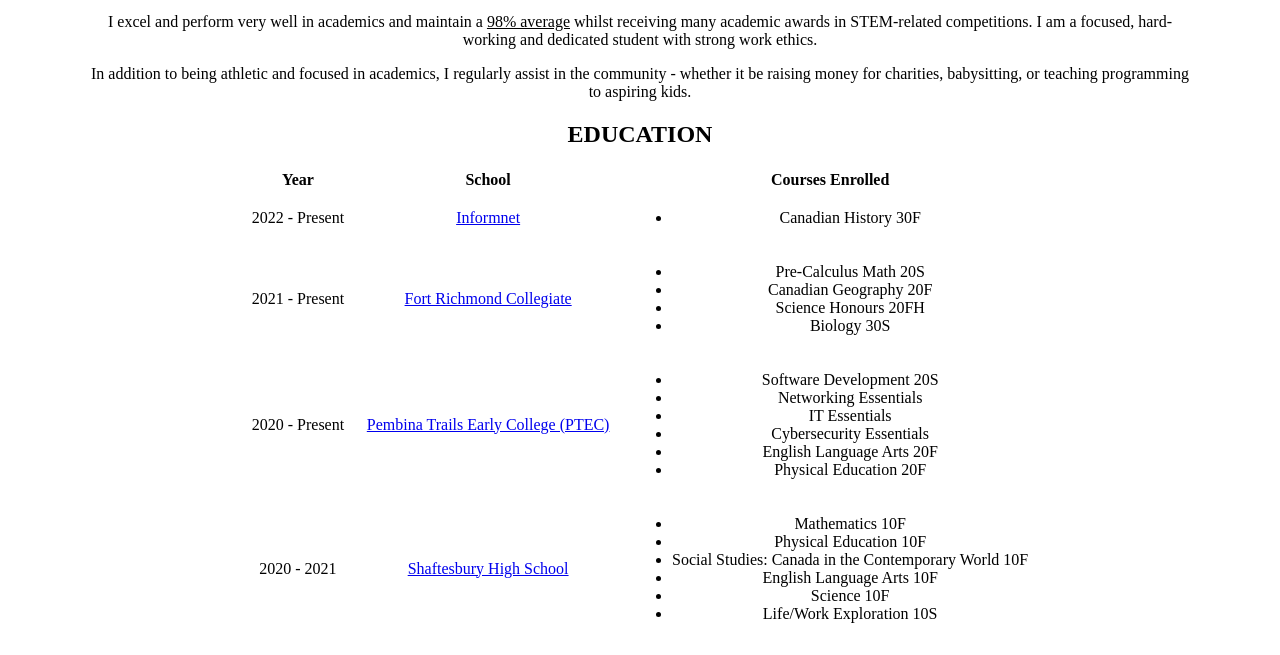
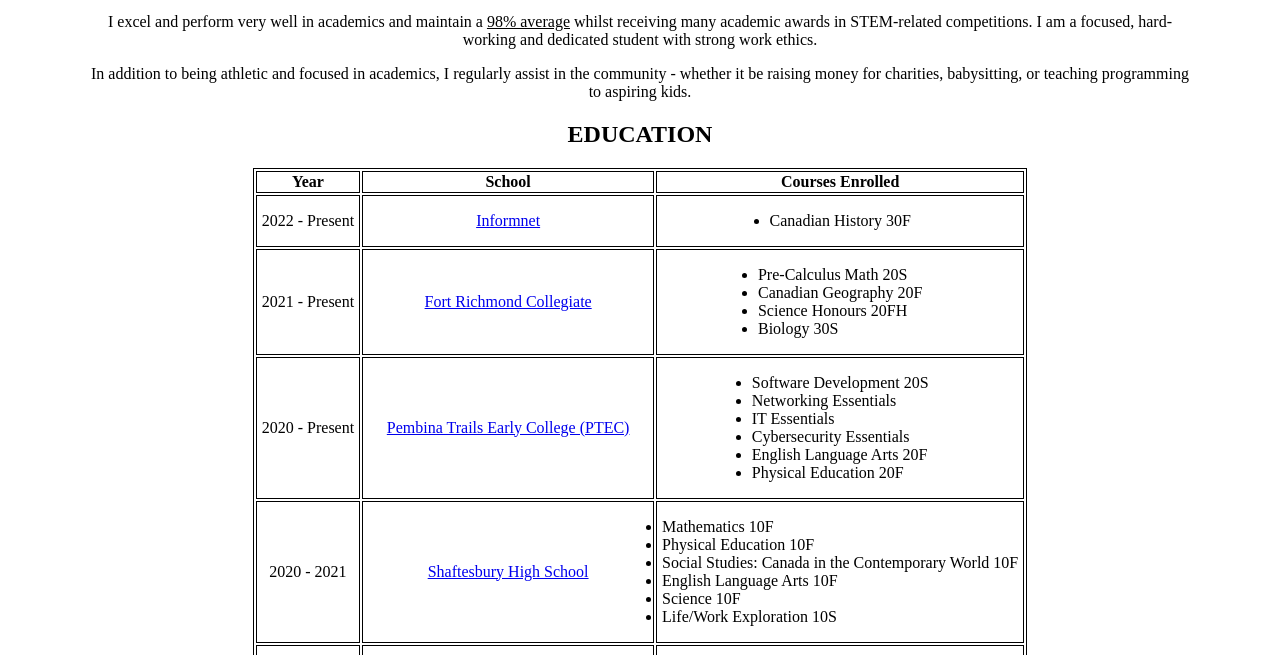
Before and after one commit to HamzaH30/portfolio-website, a plain HTML site: page about.html in a window 1280 px wide. Shown: the part 145-800 px from the top of the page. Drawn offline with Linux system fonts and the light colour scheme.

Commit message:
added TODOs

```diff
--- a/stylesheets/css-pages-style.css
+++ b/stylesheets/css-pages-style.css
@@ -19,24 +19,26 @@ h3 {
   font-style: italic;
 }
 
-table {
+/*
+  Ask Mr. Hardman about (1) why the bullet points aren't lined up, (2) why the shaftesbury row's bullet points are outside the cell?
+*/
+table,
+th,
+td {
   margin-left: auto;
   margin-right: auto;
-}
-
-th {
+  border: 1px solid black;
   text-align: center;
 }
 
 td {
-  text-align: center;
+  padding: 0px 5px;
 }
 
-/* TODO: Ask Mr. Hardman how the display: inline-block helps here. Stack Overflow: https://stackoverflow.com/a/54226211
 td ul {
   display: inline-block;
+  padding-left: 0px;
   text-align: left;
-  padding-left: 0px;
 }
 
 /*
```
